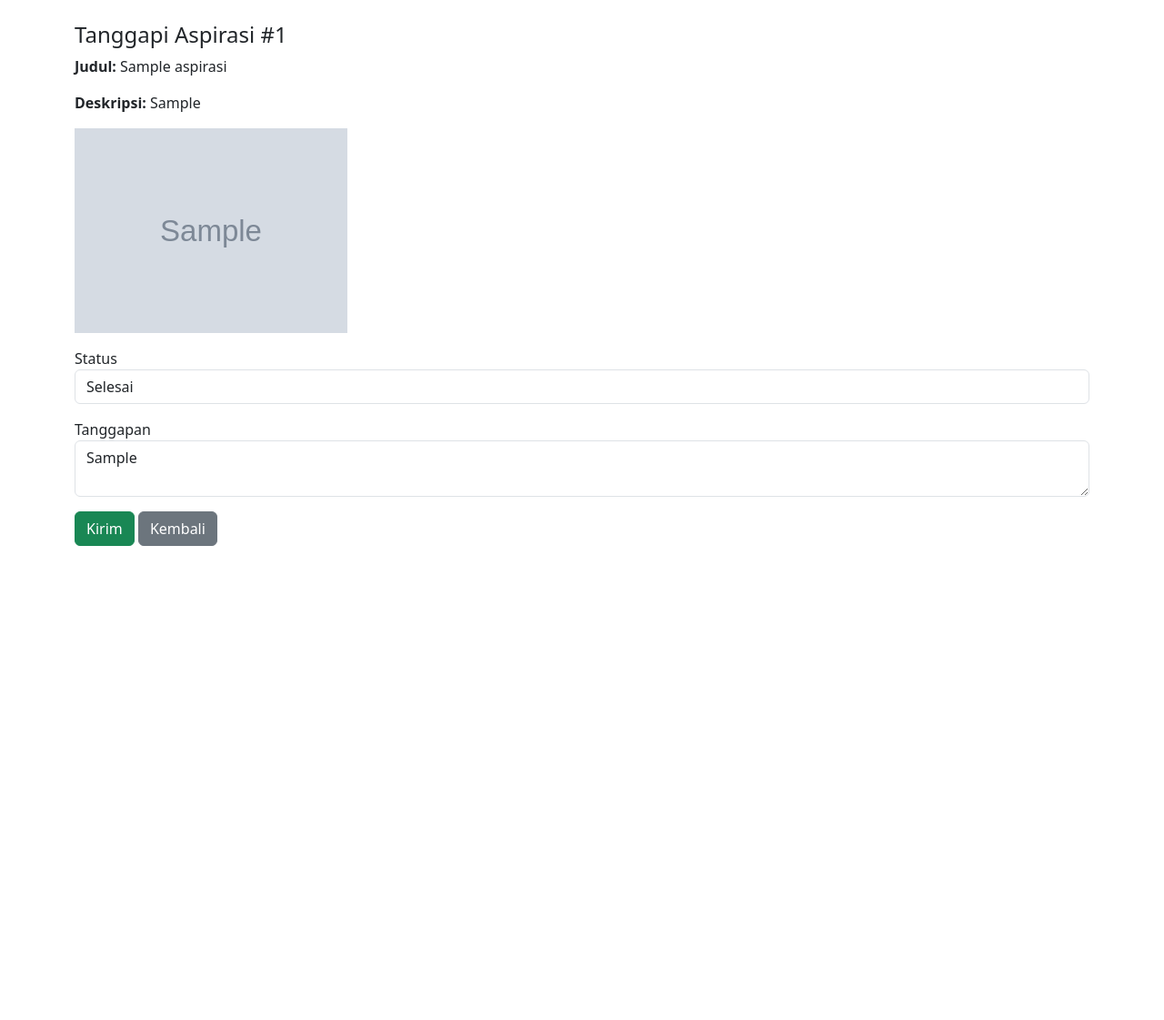
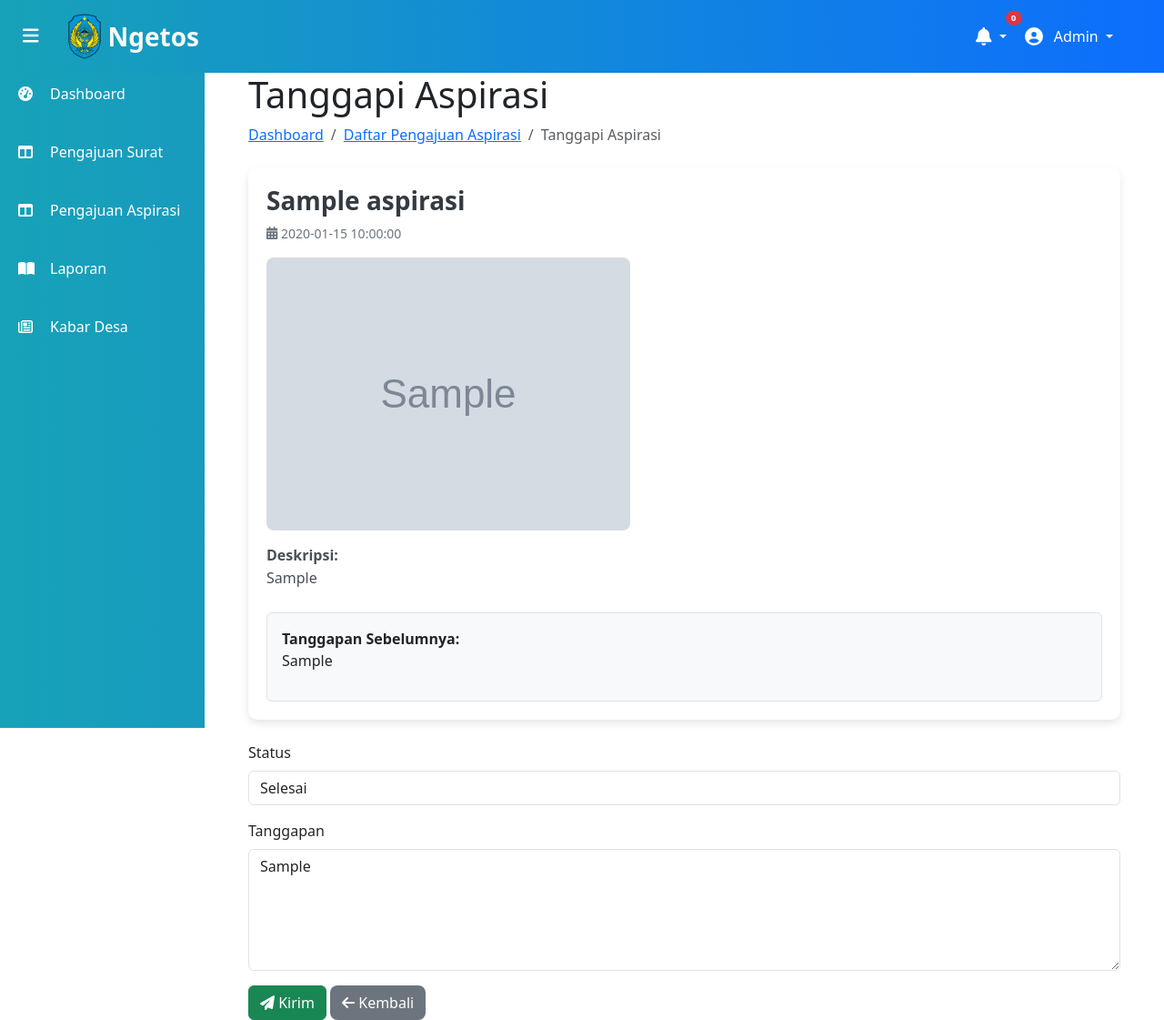
Before and after one commit to aldo27-bot/si-kunir-web, a PHP site: page /respond.php?id=1 in a window 1280 px wide. Shown: the whole page at 91% size. Before the commit the page ends 600 px from the top, so only its background shows below. Run offline with PHP 8.4, Linux system fonts and the light colour scheme; the visitor is signed in with stand-in values (Sample User, id 1); tables that the repository leaves empty or names only in its code hold one stand-in row (values such as "Sample post"); grey boxes marked "Sample" are stand-in pictures; some libraries are stand-ins or nearby versions.

Commit message:
update lis asprasi dan respond

```diff
--- a/respond.php
+++ b/respond.php
@@ -5,7 +5,7 @@ if (!isset($_SESSION['username'])) {
     exit;
 }
 
-include 'koneksi.php';
+include("koneksi.php");
 
 // Proses POST untuk update status & tanggapan
 if ($_SERVER['REQUEST_METHOD'] === 'POST') {
@@ -13,6 +13,7 @@ if ($_SERVER['REQUEST_METHOD'] === 'POST') {
     $status = $_POST['status'];
     $tanggapan = $_POST['tanggapan'];
 
+    try {
         $stmt = $conn->prepare("UPDATE aspirasi SET status=?, tanggapan=? WHERE id=?");
         $stmt->bind_param("ssi", $status, $tanggapan, $id);
         $stmt->execute();
@@ -20,6 +21,9 @@ if ($_SERVER['REQUEST_METHOD'] === 'POST') {
 
         header('Location: list_aspirasi.php');
         exit;
+    } catch (Exception $e) {
+        die("Error: " . $e->getMessage());
+    }
 }
 
 // Ambil data aspirasi berdasarkan ID
@@ -36,26 +40,102 @@ if (!$r) {
     exit;
 }
 ?>
+<!DOCTYPE html>
+<html lang="id">
+<head>
+    <meta charset="utf-8" />
+    <meta http-equiv="X-UA-Compatible" content="IE=edge" />
+    <meta name="viewport" content="width=device-width, initial-scale=1, shrink-to-fit=no" />
+    <meta name="description" content="" />
+    <meta name="author" content="" />
+    <title>Tanggapi Aspirasi</title>
+    <link href="https://cdn.jsdelivr.net/npm/simple-datatables@7.1.2/dist/style.min.css" rel="stylesheet" />
+    <link href="css/styles.css" rel="stylesheet" />
+    <link rel="icon" href="assets/img/logonganjuk.png" type="image/png" />
+    <link href="https://cdn.jsdelivr.net/npm/bootstrap@5.3.0/dist/css/bootstrap.min.css" rel="stylesheet" />
+    <script src="https://use.fontawesome.com/releases/v6.3.0/js/all.js" crossorigin="anonymous"></script>
+</head>
+<style>
+    .detail-container {
+        background-color: #ffffff;
+        border-radius: 10px;
+        padding: 20px;
+        margin-top: 20px;
+        box-shadow: 0 4px 8px rgba(0, 0, 0, 0.1);
+    }
+    .detail-title {
+        font-size: 28px;
+        font-weight: bold;
+        color: #343a40;
+    }
+    .detail-date {
+        color: #6c757d;
+        font-size: 14px;
+    }
+    .detail-description {
+        font-size: 16px;
+        color: #495057;
+        margin-top: 15px;
+        line-height: 1.6;
+    }
+    .btn-back {
+        background-color: #6c757d;
+        color: #ffffff;
+        border-radius: 8px;
+        transition: background-color 0.3s;
+    }
+    .btn-back:hover {
+        background-color: #5a6268;
+        color: #ffffff;
+    }
+</style>
+<body class="sb-nav-fixed">
+    <?php include('navbar/upbar.php'); ?>
+    <div id="layoutSidenav">
+        <div id="layoutSidenav_nav">
+            <?php include('navbar/lefbar.php'); ?>
+        </div>
+        <div id="layoutSidenav_content">
+            <main>
+                <div class="container-fluid px-5">
+                    <h1 class="mt-4">Tanggapi Aspirasi</h1>
 
-<!doctype html>
-<html>
-<head>
-    <meta charset="utf-8">
-    <title>Tanggapi Aspirasi</title>
-    <link href="https://cdn.jsdelivr.net/npm/bootstrap@5.3.0/dist/css/bootstrap.min.css" rel="stylesheet">
-</head>
-<body class="p-4">
-<div class="container">
-  <h4>Tanggapi Aspirasi #<?= htmlspecialchars($r['id']) ?></h4>
-  <p><strong>Judul:</strong> <?= htmlspecialchars($r['judul']) ?></p>
-  <p><strong>Deskripsi:</strong> <?= nl2br(htmlspecialchars($r['deskripsi'])) ?></p>
-  <?php if ($r['foto']): ?>
-    <p><img src="../uploads/<?= htmlspecialchars($r['foto']) ?>" style="max-width:300px"></p>
+                    <!-- Breadcrumb -->
+                    <nav aria-label="breadcrumb mb-4">
+                        <ol class="breadcrumb mb-4">
+                            <li class="breadcrumb-item"><a href="dashboard.php">Dashboard</a></li>
+                            <li class="breadcrumb-item"><a href="list_aspirasi.php">Daftar Pengajuan Aspirasi</a></li>
+                            <li class="breadcrumb-item active">Tanggapi Aspirasi</li>
+                        </ol>
+                    </nav>
+
+                    <!-- Detail Aspirasi -->
+                    <div class="detail-container">
+                        <h2 class="detail-title"><?= htmlspecialchars($r['judul']) ?></h2>
+                        <p class="detail-date"><i class="fas fa-calendar-alt"></i> <?= htmlspecialchars($r['tanggal'] ?? '-') ?></p>
+
+                        <?php if (!empty($r['foto'])): ?>
+                            <img src="uploads/<?= htmlspecialchars($r['foto']) ?>" class="detail-image" style="max-width: 400px; border-radius: 8px;">
                         <?php endif; ?>
-  <form method="post">
+
+                        <div class="detail-description">
+                            <strong>Deskripsi:</strong>
+                            <p><?= nl2br(htmlspecialchars($r['deskripsi'])) ?></p>
+                        </div>
+
+                        <?php if (!empty($r['tanggapan'])): ?>
+                            <div class="mt-4 p-3 border rounded bg-light">
+                                <strong>Tanggapan Sebelumnya:</strong>
+                                <p><?= nl2br(htmlspecialchars($r['tanggapan'])) ?></p>
+                            </div>
+                        <?php endif; ?>
+                    </div>
+
+                    <!-- Form Tanggapan -->
+                    <form method="post" class="mt-4">
                         <input type="hidden" name="id" value="<?= htmlspecialchars($r['id']) ?>">
                         <div class="mb-3">
-      <label>Status</label>
+                            <label class="form-label">Status</label>
                             <select name="status" class="form-control">
                                 <option <?= $r['status']=='Diajukan' ? 'selected':''?>>Diajukan</option>
                                 <option <?= $r['status']=='Diproses' ? 'selected':''?>>Diproses</option>
@@ -63,12 +143,19 @@ if (!$r) {
                             </select>
                         </div>
                         <div class="mb-3">
-      <label>Tanggapan</label>
-      <textarea name="tanggapan" class="form-control"><?= htmlspecialchars($r['tanggapan']) ?></textarea>
+                            <label class="form-label">Tanggapan</label>
+                            <textarea name="tanggapan" class="form-control" rows="5" placeholder="Tuliskan tanggapan anda..." required><?= htmlspecialchars($r['tanggapan']) ?></textarea>
                         </div>
-    <button class="btn btn-success">Kirim</button>
-    <a href="list_aspirasi.php" class="btn btn-secondary">Kembali</a>
+                        <button class="btn btn-success"><i class="fas fa-paper-plane"></i> Kirim</button>
+                        <a href="list_aspirasi.php" class="btn btn-back"><i class="fas fa-arrow-left"></i> Kembali</a>
                     </form>
                 </div>
+            </main>
+        </div>
+    </div>
+
+    <!-- JavaScript -->
+    <script src="https://cdn.jsdelivr.net/npm/@popperjs/core@2.9.2/dist/umd/popper.min.js"></script>
+    <script src="https://cdn.jsdelivr.net/npm/bootstrap@5.3.0/dist/js/bootstrap.min.js"></script>
 </body>
 </html>
```
Also changed, not shown: list_aspirasi.php (+6 -3 lines). Lines whose indentation alone changed are shown as unchanged.
